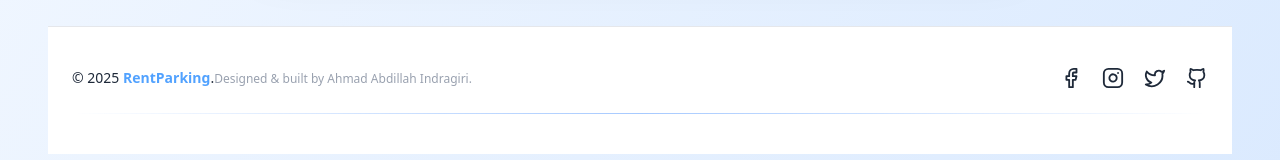
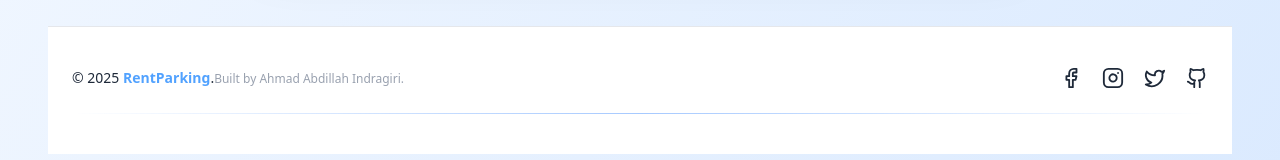
Before and after one commit to Ahmad-Indragiri/reservasi-parkir-RPL, a Next.js app: page / in a window 1280 px wide. Shown: the part 1604-1764 px from the top of the page. Built offline with nearby package versions, Linux system fonts and the light colour scheme.

Commit message:
last upgrade

```diff
--- a/src/components/Footer.js
+++ b/src/components/Footer.js
@@ -20,7 +20,7 @@ export default function Footer({ darkMode }) {
           .
           <br className="md:hidden" />
           <span className="block md:inline text-xs mt-1 text-gray-500 dark:text-gray-400">
-            Designed & built by Ahmad Abdillah Indragiri.
+            Built by Ahmad Abdillah Indragiri.
           </span>
         </p>
 
```
